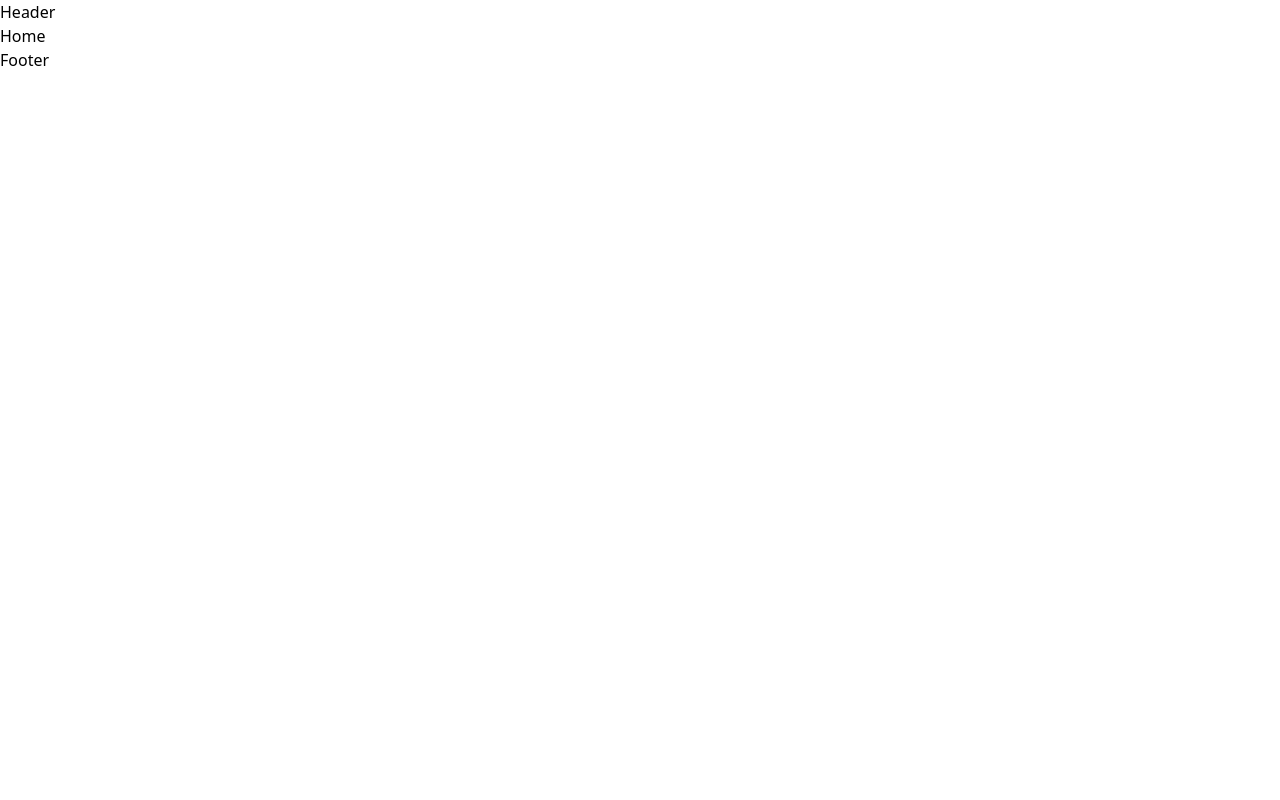
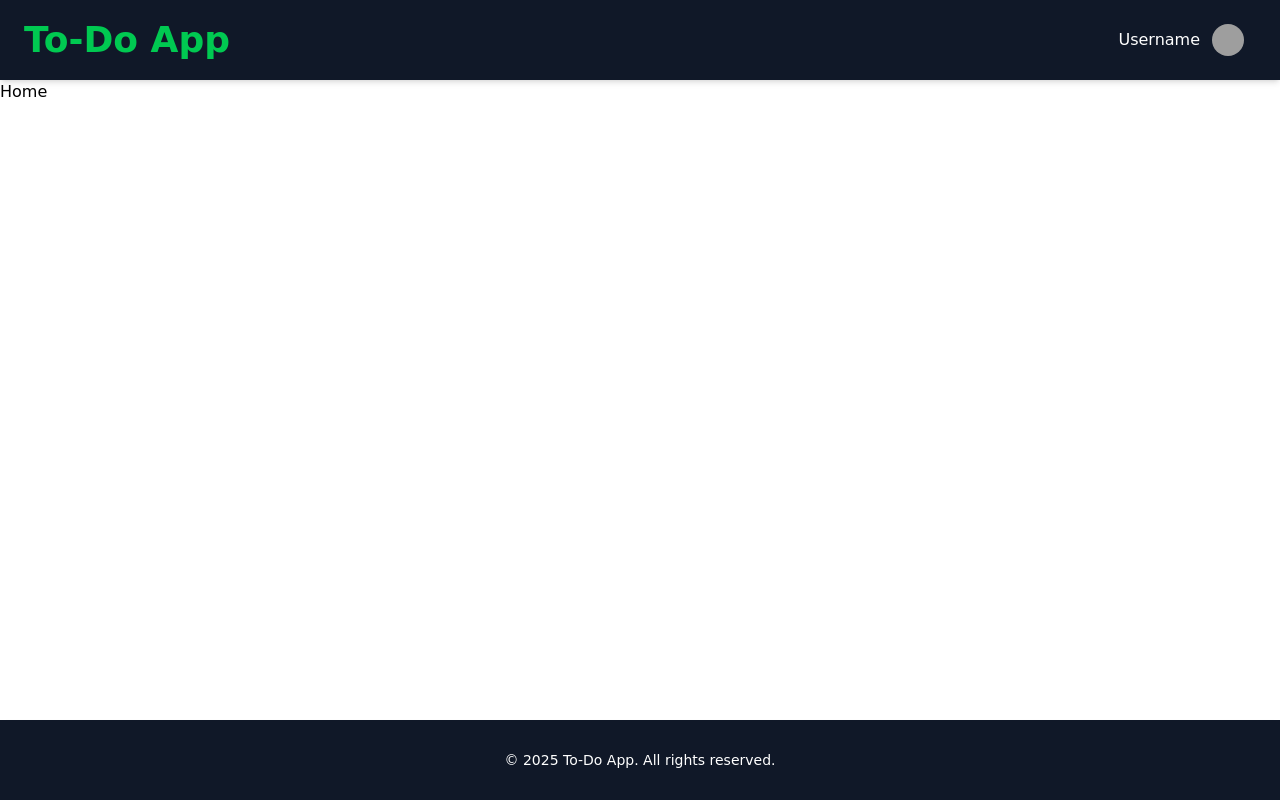
Before and after one commit to l-kaushik/To-do-app, a React (Vite) app in the folder frontend/to-do-app/: page / in a window 1280 px wide. Built offline with nearby package versions, Linux system fonts and the light colour scheme; grey boxes are pictures that could not be loaded.

Commit message:
feat: Implemented UI for header and footer components.

```diff
--- a/frontend/to-do-app/src/Layout.jsx
+++ b/frontend/to-do-app/src/Layout.jsx
@@ -5,12 +5,14 @@
 
 function Layout() {
   return (
-    <>
-        <Header />
+    <div className="min-h-screen flex flex-col">
+      <Header />
+      <main className="flex-1">
         <Outlet />
-        <Footer />
-    </>
-  )
+      </main>
+      <Footer />
+    </div>
+  );
 }
 
 export default Layout
--- a/frontend/to-do-app/src/components/Footer/Footer.jsx
+++ b/frontend/to-do-app/src/components/Footer/Footer.jsx
@@ -1,8 +1,13 @@
 import React from 'react'
 
 function Footer() {
+	const currentYear = new Date().getFullYear();
   return (
-    <div>Footer</div>
+    <footer className="h-20 flex items-center justify-center px-6 bg-gray-900 text-white shadow-md">
+      <p className="text-sm">
+        &copy; {currentYear} To-Do App. All rights reserved.
+      </p>
+    </footer>
   )
 }
 
--- a/frontend/to-do-app/src/components/Header/Header.jsx
+++ b/frontend/to-do-app/src/components/Header/Header.jsx
@@ -1,9 +1,15 @@
 import React from 'react'
 
 function Header() {
-  return (
-    <div>Header</div>
-  )
+    return (
+        <header className='h-20 flex items-center justify-between px-6 bg-gray-900 text-white shadow-md'>
+            <div className='text-3xl sm:text-4xl font-extrabold text-green-500'>To-Do App</div>
+            <button className="flex space-x-3 px-3 items-center cursor-pointer">
+                <div>Username</div>
+                <img src="https://picsum.photos/32/32" alt="Profile" className="w-8 h-8 rounded-full" />
+            </button>
+        </header>
+    )
 }
 
 export default Header
--- a/frontend/to-do-app/src/index.css
+++ b/frontend/to-do-app/src/index.css
@@ -1 +1,5 @@
 @import "tailwindcss";
+
+body {
+  font-family: "Comic Sans MS", "Comic Sans", cursive;
+}
```
